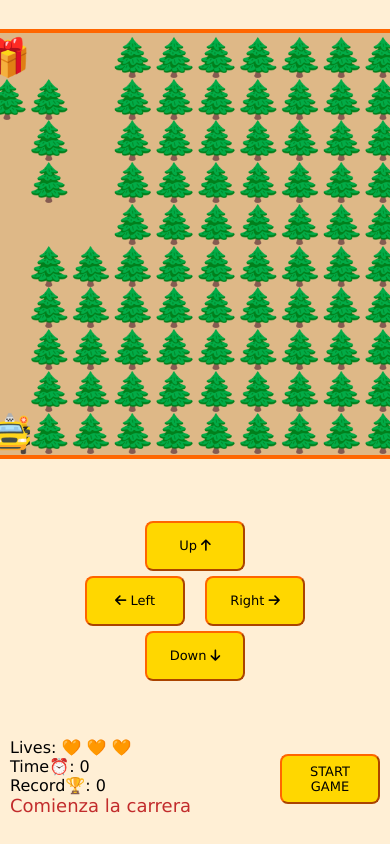
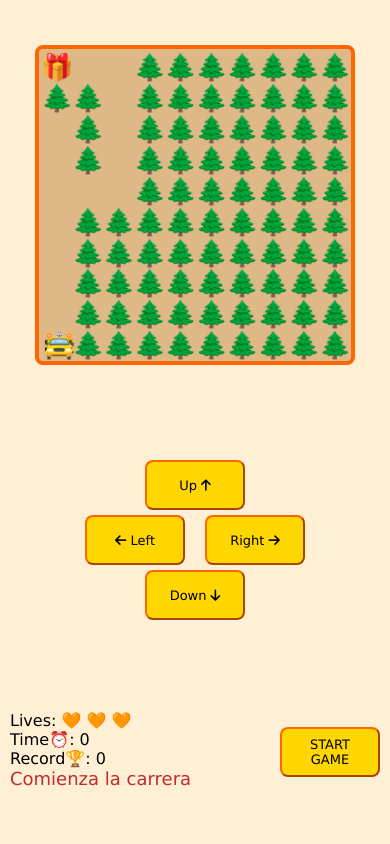
Before and after one commit to KortexCode/videoGame-Race, a plain HTML site: page index.html in a window 390 px wide. Drawn offline with Linux system fonts and the light colour scheme.

Commit message:
Se realizan ajustes al breakpoint entre 320 y 430 px del JS, cambios mínimos en css.

```diff
--- a/main.js
+++ b/main.js
@@ -79,7 +79,7 @@ function resizeCanvas(){
         canvasSize = window.innerWidth * 0.8;
     }
     else if(window.innerWidth >= 320 && window.innerWidth < 430){
-        canvasSize = window.innerHeight * 0.5;
+        canvasSize = window.innerWidth * 0.8;
     }
     else{
         canvasSize = window.innerWidth * 0.8;
--- a/style.css
+++ b/style.css
@@ -50,7 +50,7 @@ button:not(:last-child) {
     justify-content: space-between;
     align-items: center;
     width: 580px;
-    margin: 0 10px 0 10px;
+    margin: 0 10px 10px 10px;
 }
 .btsGame{
     width: 100px;
```
